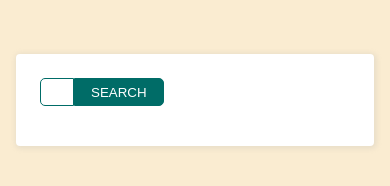
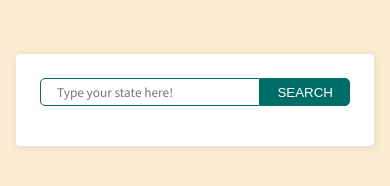
Before and after one commit to jchoi166/Brewme-App, a website built with webpack: page src/index.html in a window 390 px wide. Shown: the part 846-1032 px from the top of the page. Built offline with nearby package versions, Linux system fonts and the light colour scheme.

Commit message:
Mobile complete. **No pagination

```diff
--- a/src/sass/layout/_search.scss
+++ b/src/sass/layout/_search.scss
@@ -18,6 +18,10 @@
         grid-template-columns: 1fr 1fr 1fr 1fr 1fr;
         // grid-template-columns: repeat(5, minmax(200px, 1fr));
         grid-gap: 2rem;
+
+        @include respond(tab-port) {
+            display: block;
+        }
     }
 
     &__form {
@@ -59,5 +63,9 @@
 
     &__results {
         grid-column: 3 / -1;
+
+        @include respond(tab-port) {
+            margin-top: 2rem;
+        }
     }
 }
```
